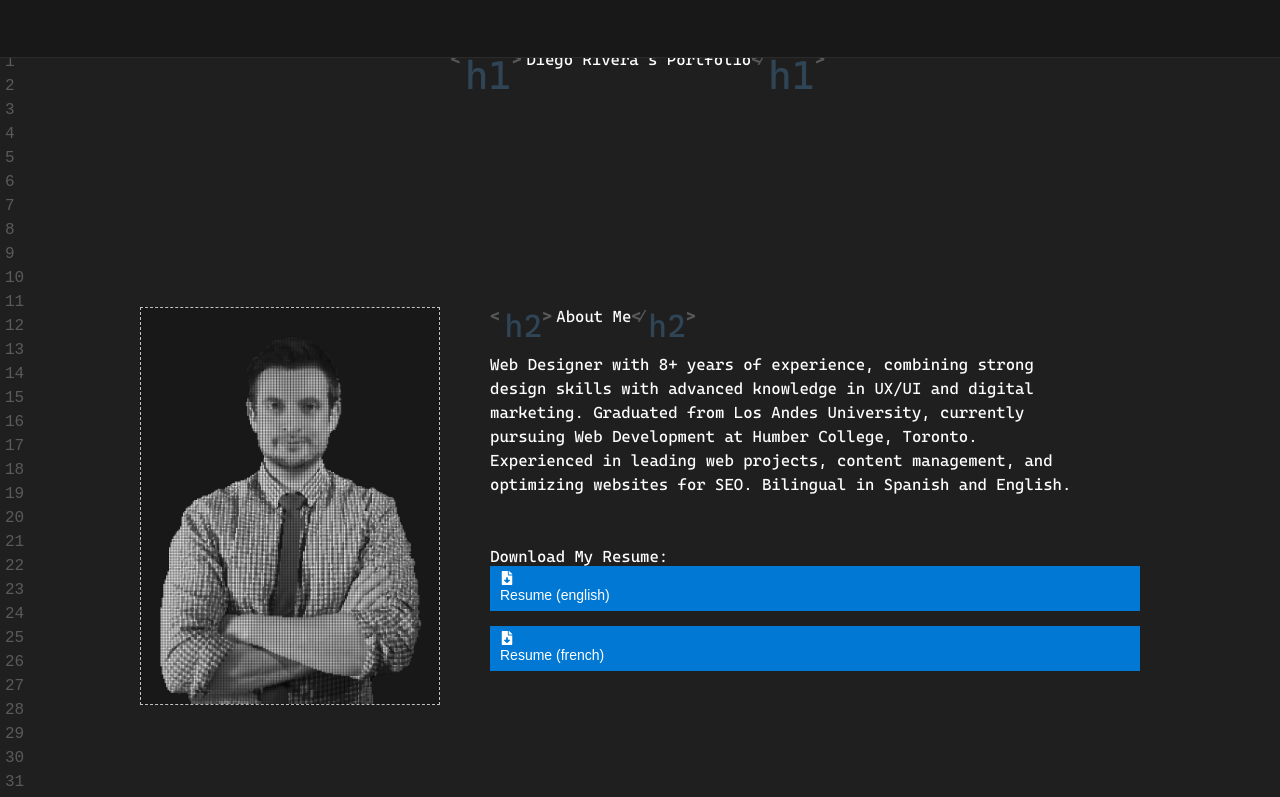
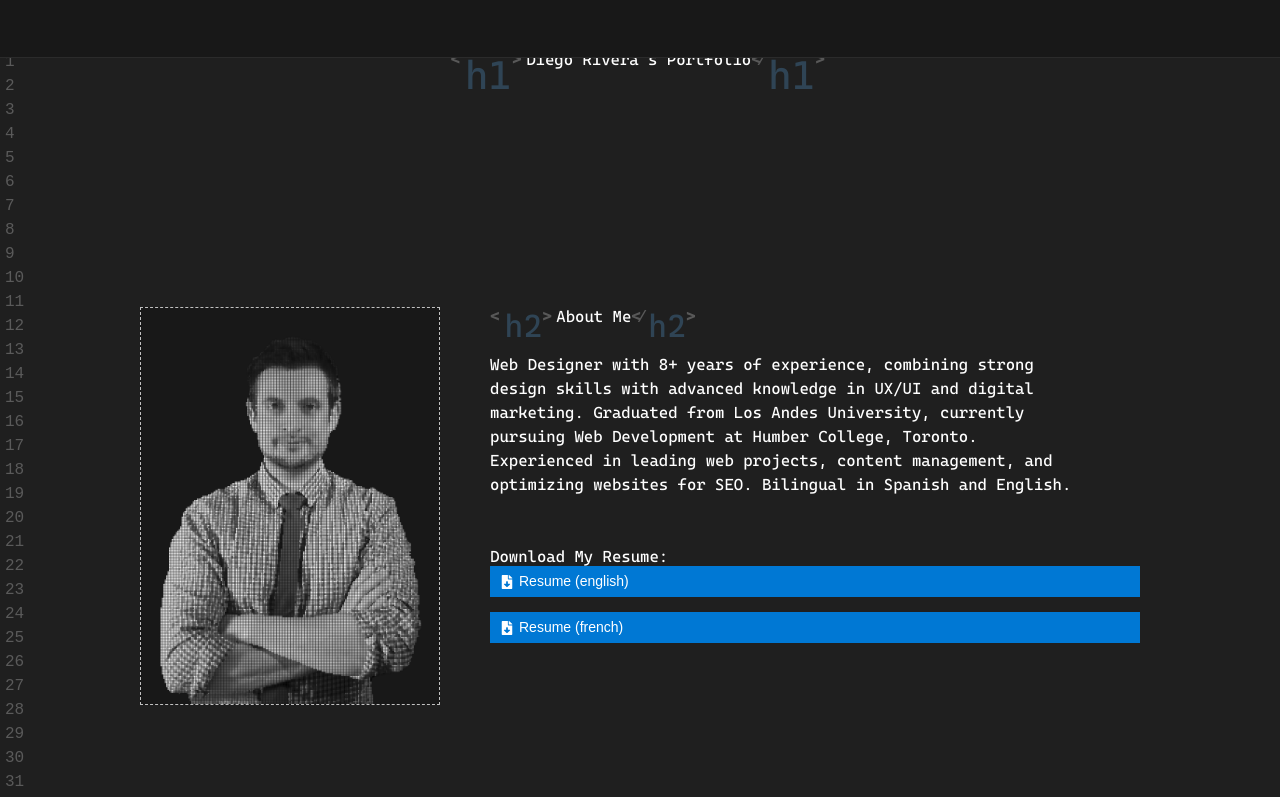
Before and after one commit to diegoarivera35/PortfolioFrontEnd, a React (Vite) app: page / in a window 1280 px wide. Shown: the top 797 px of the page. Built offline with nearby package versions, Linux system fonts and the light colour scheme; no server answers.

Commit message:
fixxing resume btn styles 3

```diff
--- a/src/styles/App.css
+++ b/src/styles/App.css
@@ -1164,7 +1164,9 @@ th {
 }
 
 .resumeBtnContainer a{
-
+  display: flex;
+  align-items: center;
+  gap: 5px;
 }
 
 
```
